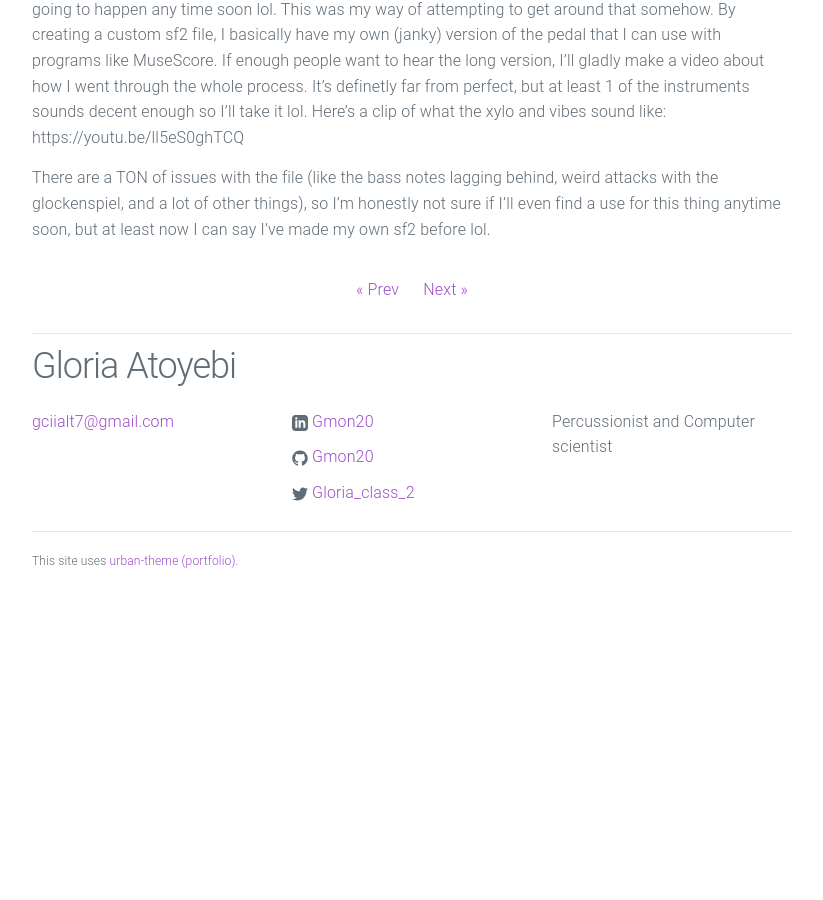
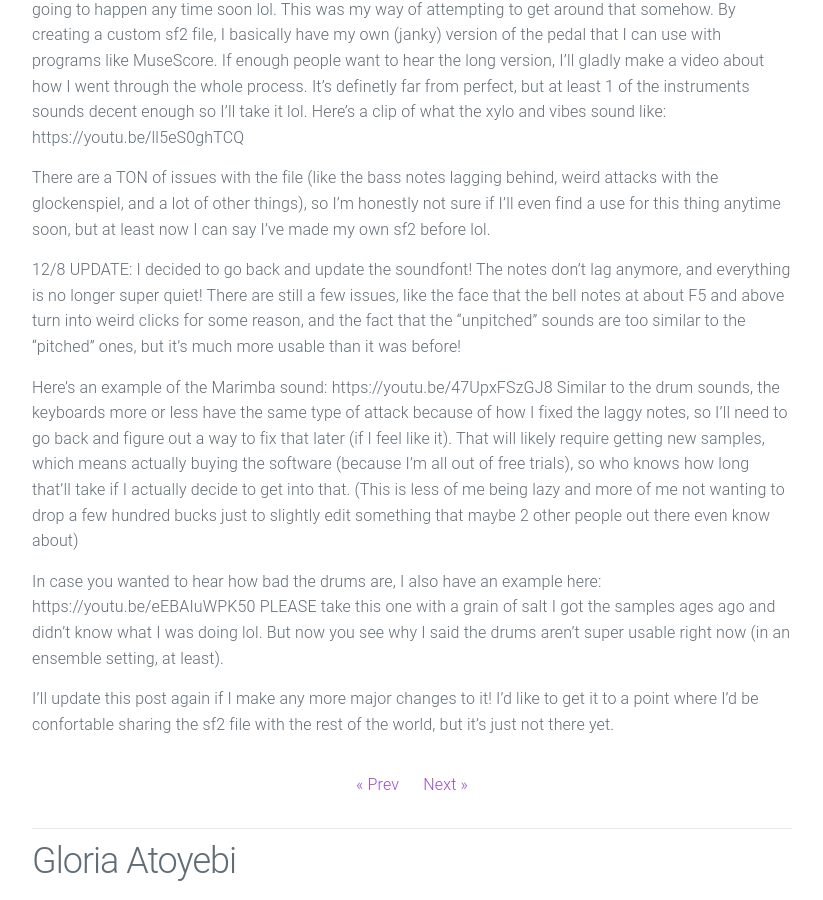
Before and after one commit to Gmon20/gmon20.github.io, a Jekyll site: the page built from _posts/2025-02-14-newsf2.md, in a window 1280 px wide and 900 px high, scrolled down 944 px. Shown: the whole window, without its empty margins (228-1051 px from the left). Built offline with Jekyll 4.4.1, drawn with Linux system fonts in a browser that asks for light colours; before the commit the page ends 1550 px from its top, so only the background shows below that.

Commit message:
Update 2025-02-14-newsf2.md

```diff
--- a/_posts/2025-02-14-newsf2.md
+++ b/_posts/2025-02-14-newsf2.md
@@ -19,3 +19,13 @@ least 1 of the instruments sounds decent enough so I'll take it lol. Here's a cl
 
 There are a TON of issues with the file (like the bass notes lagging behind, weird attacks with the glockenspiel, and a lot of other things), so I'm honestly not
 sure if I'll even find a use for this thing anytime soon, but at least now I can say I've made my own sf2 before lol.
+
+12/8 UPDATE: I decided to go back and update the soundfont! The notes don't lag anymore, and everything is no longer super quiet! There are still a few issues, like the face that the bell notes at about F5 and above turn into weird clicks for some reason, and the fact that the "unpitched" sounds are too similar to the "pitched" ones, but it's much more usable than it was before!
+
+Here's an example of the Marimba sound: https://youtu.be/47UpxFSzGJ8
+Similar to the drum sounds, the keyboards more or less have the same type of attack because of how I fixed the laggy notes, so I'll need to go back and figure out a way to fix that later (if I feel like it). That will likely require getting new samples, which means actually buying the software (because I'm all out of free trials), so who knows how long that'll take if I actually decide to get into that. (This is less of me being lazy and more of me not wanting to drop a few hundred bucks just to slightly edit something that maybe 2 other people out there even know about)
+
+In case you wanted to hear how bad the drums are, I also have an example here: https://youtu.be/eEBAIuWPK50
+PLEASE take this one with a grain of salt I got the samples ages ago and didn't know what I was doing lol. But now you see why I said the drums aren't super usable right now (in an ensemble setting, at least).
+
+I'll update this post again if I make any more major changes to it! I'd like to get it to a point where I'd be confortable sharing the sf2 file with the rest of the world, but it's just not there yet.
```
